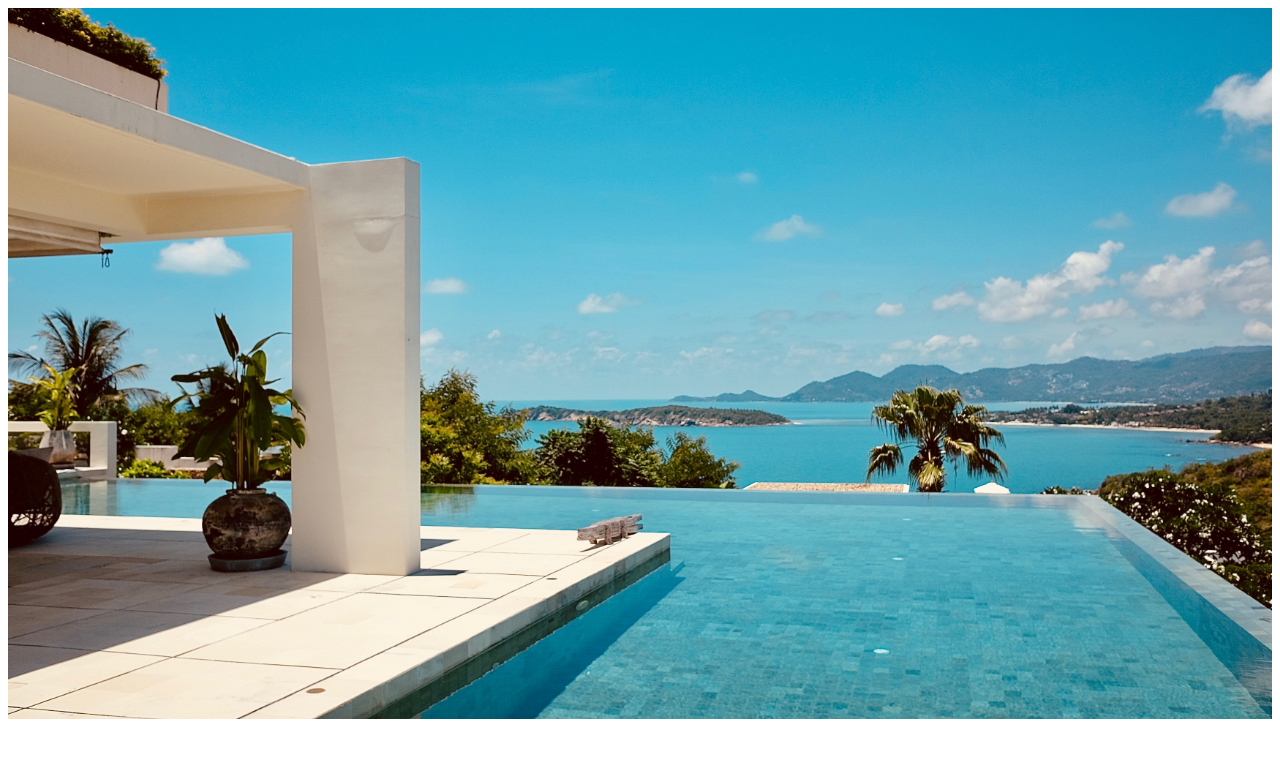
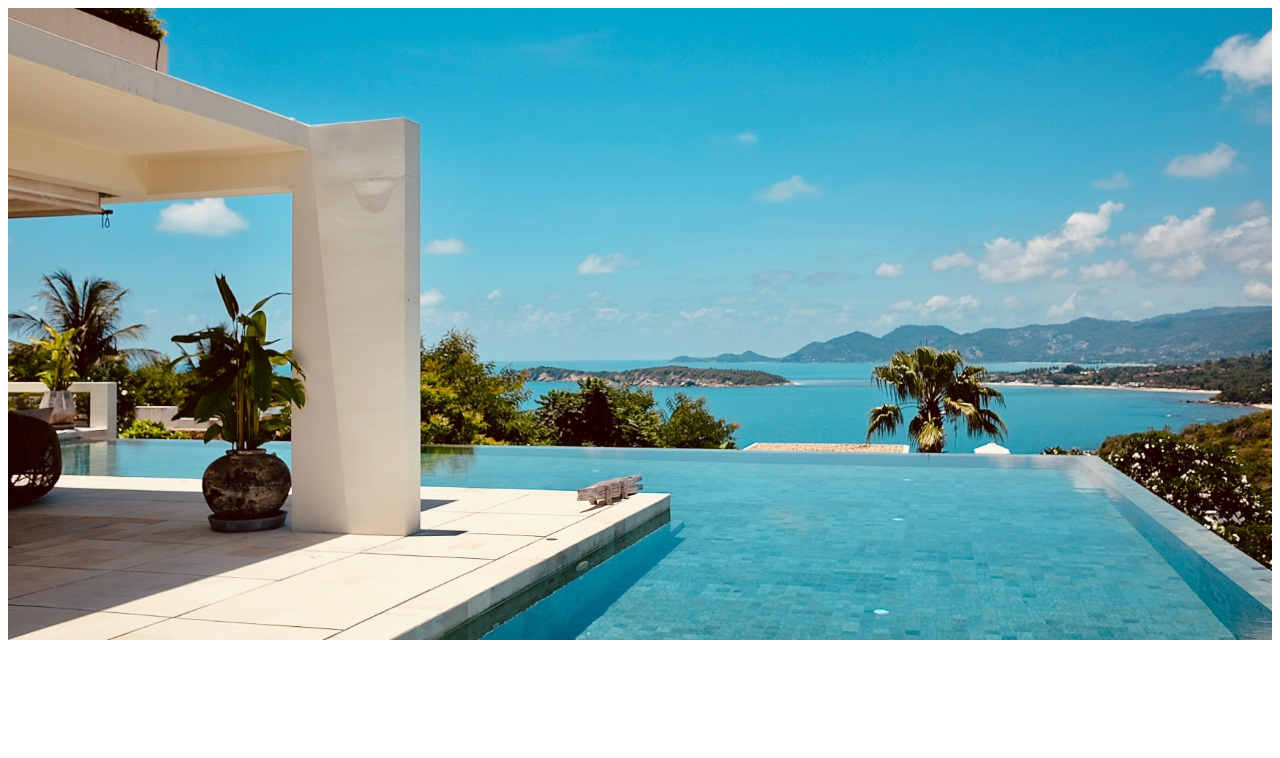
Before and after one commit to randoe0807/codemafia_js_css_2023, a plain HTML site: page 03/110/index.html in a window 1280 px wide. Drawn offline with Linux system fonts and the light colour scheme.

Commit message:
52 background-imageを画像タグのように使う

```diff
--- a/03/110/index.html
+++ b/03/110/index.html
@@ -8,8 +8,11 @@
 </head>
 <body>
     <div id="container">
-        <div class="cover-slide inview" >
+        <!-- <div class="cover-slide hover-darken inview" >
             <img class="img-zoom" src="images/image-1.jpg" alt="image-1">
+        </div> -->
+        <div class="cover-slide hover-darken inview" >
+            <div class="bg-img-zoom"></div>
         </div>
     </div>
 </body>
--- a/03/110/style.scss
+++ b/03/110/style.scss
@@ -19,11 +19,14 @@ img {
         right: 0;
         bottom: 0;
         background-color:#eaebe6;
+        opacity: 0;
     }
 
     &.inview {
         &::after {
-            @include animation($name: kf-cover-slide,
+            opacity: 1;
+            @include animation(
+                $name: kf-cover-slide,
                 $duration: 1.6s,
                 $timing-function: ease-in-out,
             );
@@ -52,12 +55,17 @@ img {
 
     .inview & {
         opacity: 1;
-        @include animation($name: kf-img-show,
+        transition: transform 0.3s ease;
+        @include animation(
+        $name: kf-img-show,
         $duration: 1.6s,
         $timing-function: ease-in-out,
         $fill-mode: none,
         );
 
+        &:hover{
+            transform: scale(1.05);
+        }
     }
 }
 
@@ -75,5 +83,44 @@ img {
     100% {
         opacity: 1;
     }
+}
 
+.hover-darken {
+    &::before {
+        content: '';
+        position: absolute;
+        top:0;
+        left:0;
+        width: 100%;
+        height: 100%;
+        z-index: 1;
+        transition: background-color 0.3s ease;
+        pointer-events: none;
+        @include animation(
+        $name: kf-img-show,
+        $duration: 1.6s,
+        $timing-function: ease-in-out,
+        $fill-mode: none,
+        );
+    }
+    &:hover::before {
+        background-color: rgba(0,0,0,0.4);
+    }
 }
+
+.bg-img-zoom {
+    background-image: url(images/image-1.jpg);
+    background-repeat: no-repeat;
+    background-position: center;
+    background-size: cover;
+    width: 100%;
+    // height:200px;
+
+    @extend .img-zoom;
+
+    &::before{
+        display:block;
+        content:'';
+        padding-top: 50%;
+    }
+}
```
Also changed, not shown: 03/110/style.css, 1 other file.
